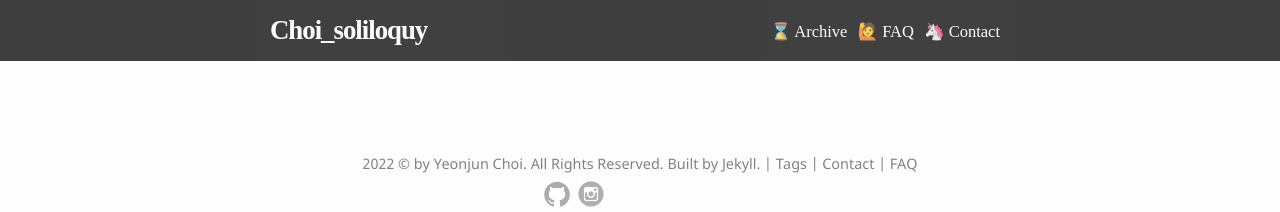
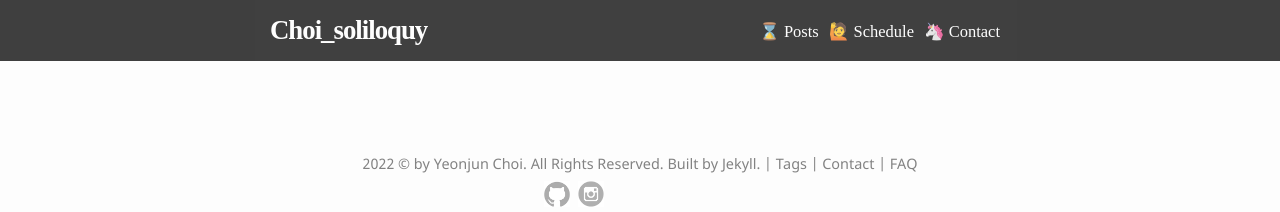
Before and after one commit to choipostech/choipostech.github.io, a Jekyll site: the page built from index.html, in a window 1280 px wide. Shown: the top 212 px of the page. Built offline with Jekyll 4.4.1, drawn with Linux system fonts in a browser that asks for light colours; some web fonts are replaced.

Commit message:
Update header.html

```diff
--- a/_includes/header.html
+++ b/_includes/header.html
@@ -11,13 +11,13 @@
             <a class="page-link" href="{{ '/contact.html' | relative_url }}">&#x1f984; Contact</a>
         </nav>
         <nav class="site-nav">
-            <a class="page-link" href="{{ '/FAQ.html' | relative_url }}">&#x1F64B; FAQ</a>
+            <a class="page-link" href="{{ '/FAQ.html' | relative_url }}">&#x1F64B; Schedule</a>
         </nav>
         <!-- <nav class="site-nav">
             <a class="page-link" href="{{ '/log.html' | relative_url }}">&#x231b; Log</a>
         </nav> -->
         <nav class="site-nav">
-            <a class="page-link" href="{{ '/archive.html' | relative_url }}">&#x231b; Archive</a>
+            <a class="page-link" href="{{ '/archive.html' | relative_url }}">&#x231b; Posts</a>
         </nav>
 
     </div>
```
